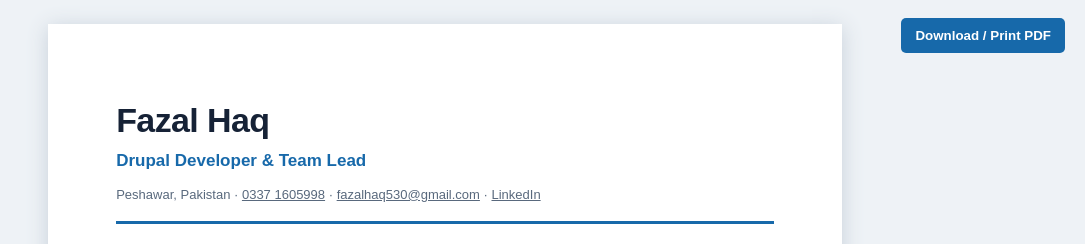
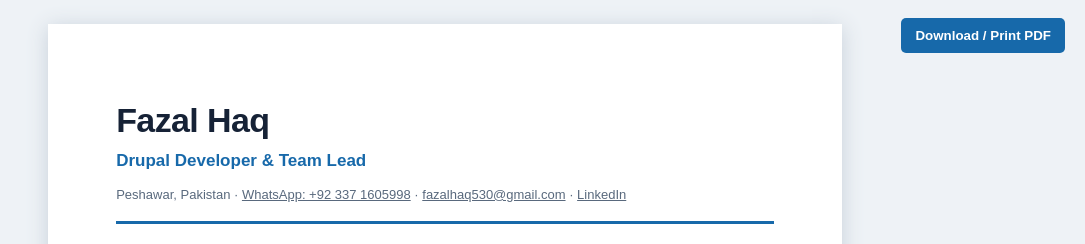
Before and after one commit to fazal530/fazal-haq-portfolio, a plain HTML site: page resume.html in a window 1280 px wide. Shown: the top 244 px of the page, without its empty margins (195-1280 px from the left). Drawn offline with Linux system fonts and the light colour scheme.

Commit message:
Add WhatsApp contact link to resume

```diff
--- a/resume.html
+++ b/resume.html
@@ -21,7 +21,7 @@
     <header>
       <h1>Fazal Haq</h1>
       <p class="role">Drupal Developer & Team Lead</p>
-      <div class="contact">Peshawar, Pakistan · <a href="tel:+923371605998">0337 1605998</a> · <a href="mailto:fazalhaq530@gmail.com">fazalhaq530@gmail.com</a> · <a href="https://www.linkedin.com/in/fazal-haq-164895272/">LinkedIn</a></div>
+      <div class="contact">Peshawar, Pakistan · <a href="https://wa.me/923371605998?text=Hello%20Fazal%2C%20I%20found%20your%20Drupal%20portfolio%20and%20would%20like%20to%20discuss%20a%20project.">WhatsApp: +92 337 1605998</a> · <a href="mailto:fazalhaq530@gmail.com">fazalhaq530@gmail.com</a> · <a href="https://www.linkedin.com/in/fazal-haq-164895272/">LinkedIn</a></div>
     </header>
     <section><h2>Professional summary</h2><p>Drupal Developer and Team Lead with 5+ years of practical experience delivering Drupal websites, custom themes, modules, migrations, API integrations, SEO, performance improvements, and production hosting support. Experienced with Drupal 7 through Drupal 11 and client-focused technical delivery.</p></section>
     <section><h2>Core skills</h2><div class="skills"><p><strong>Drupal:</strong> Drupal 7–11, Views, Paragraphs, Layout Builder, Commerce, migrations, multilingual sites</p><p><strong>Frontend:</strong> Twig, HTML, SCSS/CSS, JavaScript, jQuery, responsive design, RTL/LTR</p><p><strong>Tools:</strong> Composer, Drush, Git, Docker/DDEV, databases, cPanel, Plesk</p><p><strong>Technical focus:</strong> Custom modules, REST/JSON APIs, caching, SEO, debugging, performance</p></div></section>
```
